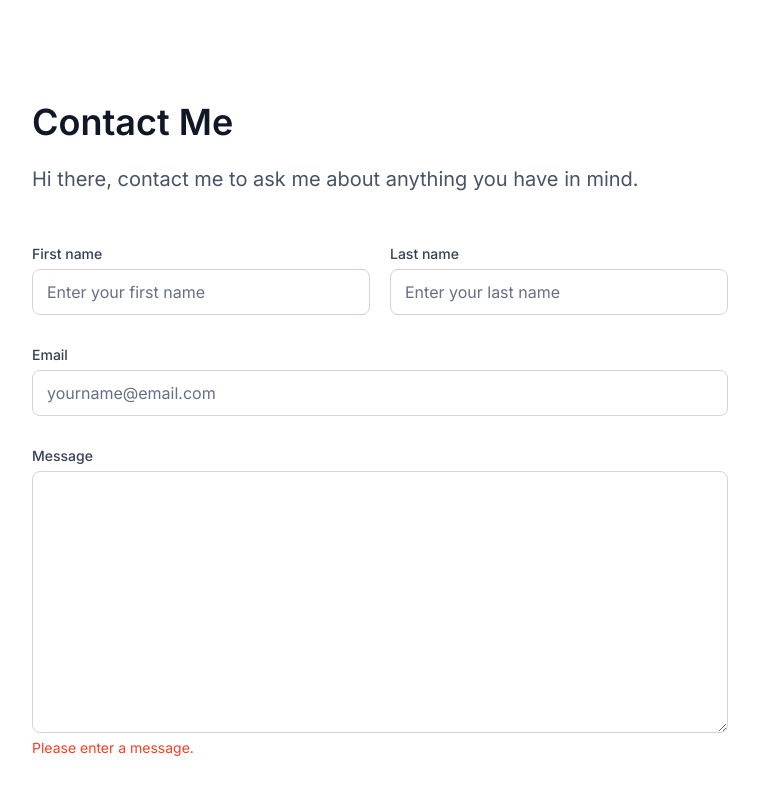
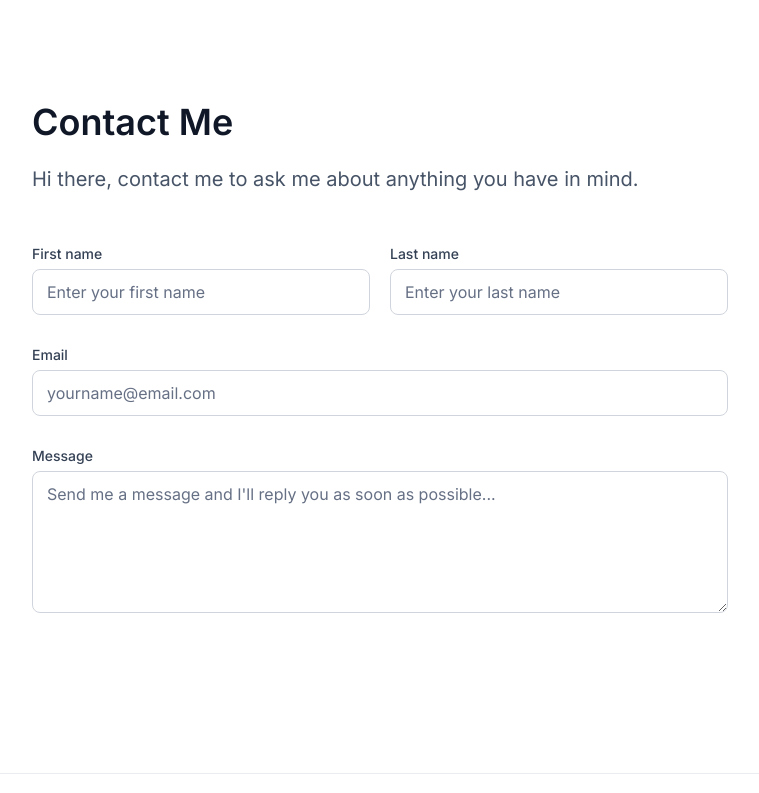
Before and after one commit to doltitol/profile-page-stage1, a React (Create React App) app: page /contact in a window 1280 px wide. Shown: the top 793 px of the page, without its empty margins (260-1019 px from the left). Built offline with nearby package versions, Linux system fonts and the light colour scheme.

Commit message:
style: added styles for message field

```diff
--- a/src/Contact.js
+++ b/src/Contact.js
@@ -6,7 +6,7 @@ const Contact = () => {
         firstName: false,
         lastName: false,
         email: false,
-        message: true
+        message: false
     });
     return (
         <div className='container'>
@@ -38,7 +38,7 @@ const Contact = () => {
                     <div className='row'>
                         <div className='col-100'>
                             <label htmlFor='message'>Message</label>
-                            <textarea rows={ 10 } id='message' name='message' className={ hint.message ? 'error' : '' } />
+                            <textarea rows={ 5 } id='message' name='message' className={ hint.message ? 'error' : '' } placeholder={ `Send me a message and I'll reply you as soon as possible...` } />
                             <p className='hint' style={ { display: hint.message ? 'block' : 'none', color: '#F83F23' } }>Please enter a message.</p>
                         </div>
                     </div>
--- a/src/index.css
+++ b/src/index.css
@@ -66,6 +66,14 @@ textarea:focus {
   border: 1px solid var(--primary-300);
   box-shadow: var(--box-shadow);
   outline: none;
+}
+
+.error {
+  border: 1px solid #F83F23;
+}
+
+.error:focus {
+  box-shadow: 0px 0px 0px 4px #F89687;
 }
 
 .container {
```
